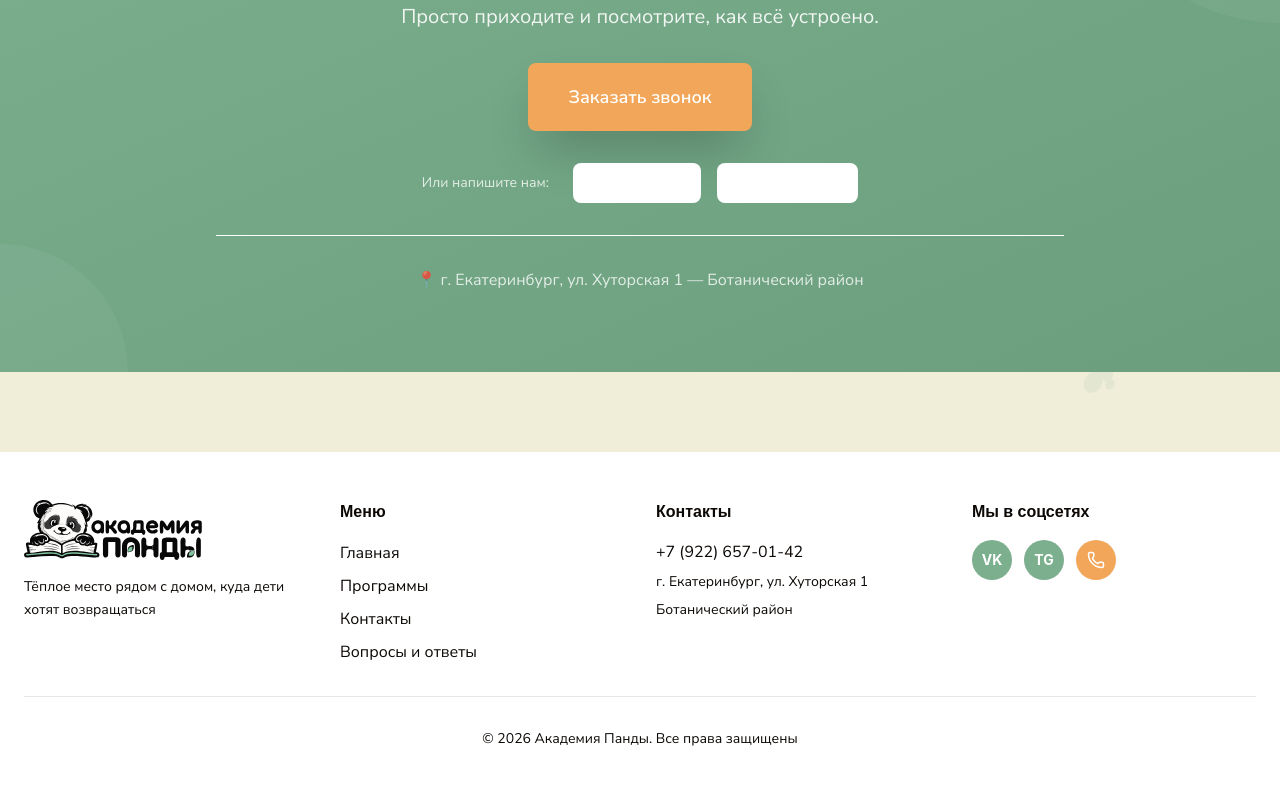
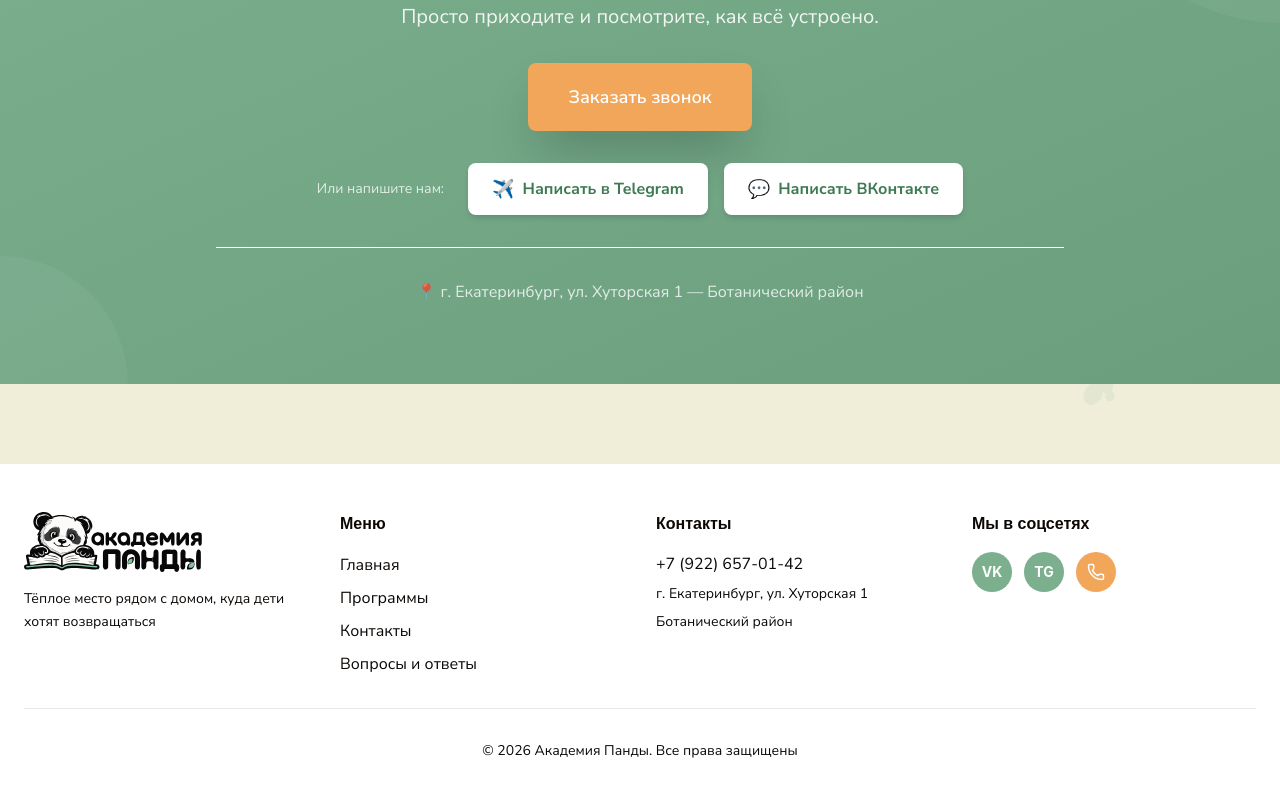
Before and after one commit to 200288btm-wq/akademiya-pandy, a React (Vite) app: page / in a window 1280 px wide. Shown: the part 6789-7586 px from the top of the page. Built offline with nearby package versions, Linux system fonts and the light colour scheme.

Commit message:
Add files via upload

```diff
--- a/src/app/components/home/CTASection.tsx
+++ b/src/app/components/home/CTASection.tsx
@@ -1,5 +1,5 @@
 import { useState } from "react";
-import { MessageCircle, X, Check } from "lucide-react";
+import { X, Check } from "lucide-react";
 
 export function CTASection() {
   const [showModal, setShowModal] = useState(false);
@@ -63,24 +63,24 @@ export function CTASection() {
           <p className="font-['Nunito_Sans',sans-serif] text-sm opacity-80">
             {"Или напишите нам:"}
           </p>
-          <div className="flex gap-4">
+          <div className="flex flex-wrap justify-center gap-4">
             <a
               href="https://t.me/olechkamom"
               target="_blank"
               rel="noopener noreferrer"
-              className="flex items-center gap-2 bg-white bg-opacity-20 hover:bg-opacity-30 px-4 py-2 rounded-lg transition-all text-white"
+              className="flex items-center gap-2 bg-white text-[#3D7A52] hover:bg-opacity-90 px-6 py-3 rounded-lg transition-all font-['Nunito_Sans',sans-serif] font-bold shadow-md hover:scale-105 transform"
             >
-              <MessageCircle size={20} />
-              <span className="font-['Nunito_Sans',sans-serif] font-semibold">{"Telegram"}</span>
+              <span className="text-lg">✈️</span>
+              {"Написать в Telegram"}
             </a>
             <a
               href="https://vk.com/im/convo/-231900253?entrypoint=community_page&tab=all"
               target="_blank"
               rel="noopener noreferrer"
-              className="flex items-center gap-2 bg-white bg-opacity-20 hover:bg-opacity-30 px-4 py-2 rounded-lg transition-all text-white"
+              className="flex items-center gap-2 bg-white text-[#3D7A52] hover:bg-opacity-90 px-6 py-3 rounded-lg transition-all font-['Nunito_Sans',sans-serif] font-bold shadow-md hover:scale-105 transform"
             >
-              <MessageCircle size={20} />
-              <span className="font-['Nunito_Sans',sans-serif] font-semibold">{"ВКонтакте"}</span>
+              <span className="text-lg">💬</span>
+              {"Написать ВКонтакте"}
             </a>
           </div>
         </div>
```
